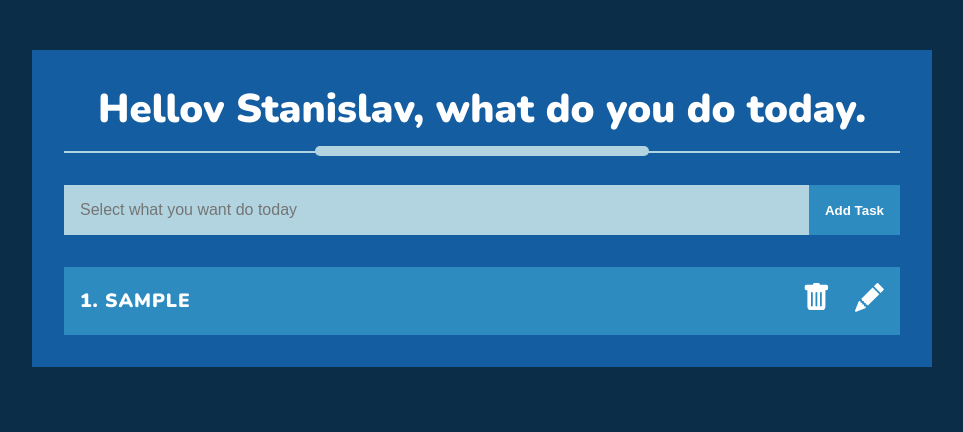
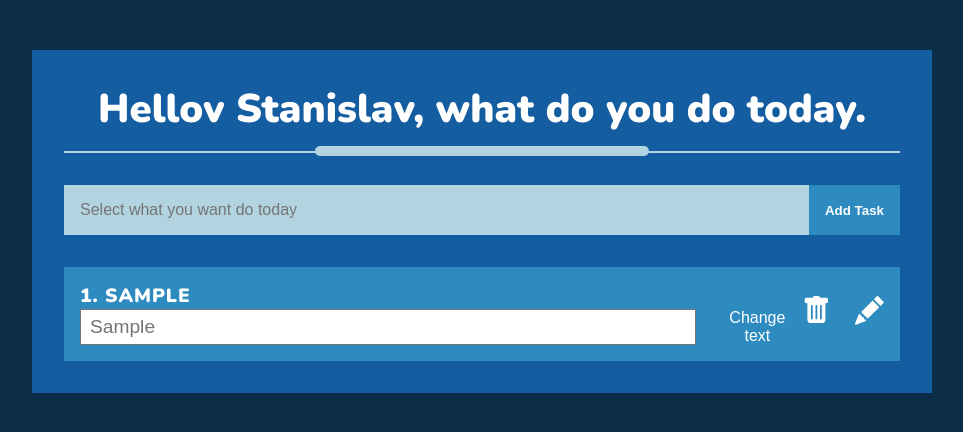
Before and after one commit to Stanislav453/Todo_app, a React (Create React App) app: page / in a window 1280 px wide. Both pictures are taken after typing "Sample" into the empty fields and a click on the button "Add Task". Shown: the top 432 px of the page, without its empty margins (158-1121 px from the left). Built offline with nearby package versions, Linux system fonts and the light colour scheme.

Commit message:
created reWrtite function

```diff
--- a/src/component/Todo.tsx
+++ b/src/component/Todo.tsx
@@ -39,11 +39,18 @@ export const Todo = () => {
   const inputIsAdd = "input_is_add";
   const inputHaveNumber = "input_have_number";
   const inputNotHaveNumber = "input_not_haver_number";
-  const removeTask = "remove_task"
+  const removeTask = "remove_task";
+  const changeText = "change_text";
 
   //REDUCER
   const reducer = (state: State, action: Action) => {
-    const newTask = [ ...state.task, action.payload];
+    const newTask = [...state.task, action.payload];
+    const changeOneTask = [
+      ...state.task,
+      state.task.map((oneTask: any) => {
+        return oneTask.id !== action.payload ? "ahoj" : "nejde to";
+      }),
+    ];
 
     switch (action.type) {
       case addTask:
@@ -86,9 +93,13 @@ export const Todo = () => {
         return {
           ...state,
           task: state.task.filter((oneTask: any) => {
-            return oneTask.id !== action.payload
+            return oneTask.id !== action.payload;
           }),
-
+        };
+      case changeText:
+        return {
+          ...state,
+          task: changeOneTask,
         };
       default:
         return state;
@@ -108,6 +119,7 @@ export const Todo = () => {
   //HOOKS
   const [state, dispatch] = useReducer(reducer, defaultState);
   const [value, setValue] = useState<string>("");
+  const [reWrite, setReWrite] = useState<string>("");
 
   //FORM_SUBMIT_ACTION
   const formSubmit = (e: any) => {
@@ -138,10 +150,21 @@ export const Todo = () => {
     dispatch({ type: closeNotification, payload: undefined });
   };
 
-  // console.log( state.task )
   const removeTaskHandler = (id: number) => {
     dispatch({ type: removeTask, payload: id });
-  }
+  };
+
+  const reWriteTask = (e: any) => {
+    e.preventDefault();
+    setReWrite(e.target.value);
+  };
+
+  const changeTask = (event: any, id: number) => {
+    event.preventDefault();
+    console.log("change");
+    dispatch({ type: changeText, payload: { reWrite, id } });
+    console.log(id);
+  };
 
   //APP
   return (
@@ -164,7 +187,12 @@ export const Todo = () => {
           />
           <button>{addTask}</button>
         </AddTodoStyle>
-        <TodoWrapper task={state.task} removeTaskHandler={removeTaskHandler} />
+        <TodoWrapper
+          task={state.task}
+          removeTaskHandler={removeTaskHandler}
+          reWriteTask={reWriteTask}
+          changeTask={changeTask}
+        />
       </TodoStyle>
     </>
   );
--- a/src/component/TodoWrapper.tsx
+++ b/src/component/TodoWrapper.tsx
@@ -5,16 +5,34 @@ import { BsFillTrashFill, BsFillPencilFill } from "react-icons/bs";
 type myTodosProps = {
   task: any;
   removeTaskHandler: any;
+  reWriteTask: any;
+  changeTask: any
 };
 
-const TodoWrapper = ({ task, removeTaskHandler }: myTodosProps) => {
+const TodoWrapper = ({
+  task,
+  removeTaskHandler,
+  reWriteTask,
+  changeTask,
+}: myTodosProps) => {
   return (
     <TodoWrapperStyle>
       {task.length === 0 && <h2>you dont have task</h2>}
       {task.map((item: any, key: number) => {
         return (
           <article key={item.id}>
-            <p>{`${key + 1}. ${item.name}`}</p>
+            <header>
+              <h3>{`${key + 1}. ${item.name}`}</h3>
+              <div>
+                <input
+                  type="text"
+                  placeholder={item.name}
+                  // value={item.name}
+                  onChange={reWriteTask}
+                />
+                <button onClick={(e) => changeTask(e, item.id)}>Change text</button>
+              </div>
+            </header>
             <div>
               <button
                 onClick={() => {
--- a/src/component/styles/TodoWrapperStyle.tsx
+++ b/src/component/styles/TodoWrapperStyle.tsx
@@ -24,8 +24,24 @@ export const TodoWrapperStyle = styled.main`
     padding: 1em;
     background-color: #2e8bc0;
 
-    p {
+    header {
       flex: 1 1 auto;
+
+      input {
+        width: 100%;
+        font-size: 1.2rem;
+        padding: 0.2em .5rem ;
+      }
+
+      div {
+
+        button {
+          font-size: 1em;
+        }
+      }
+    }
+
+    h3 {
       font-size: 1.2rem;
       font-weight: 600;
       text-transform: uppercase;
```
